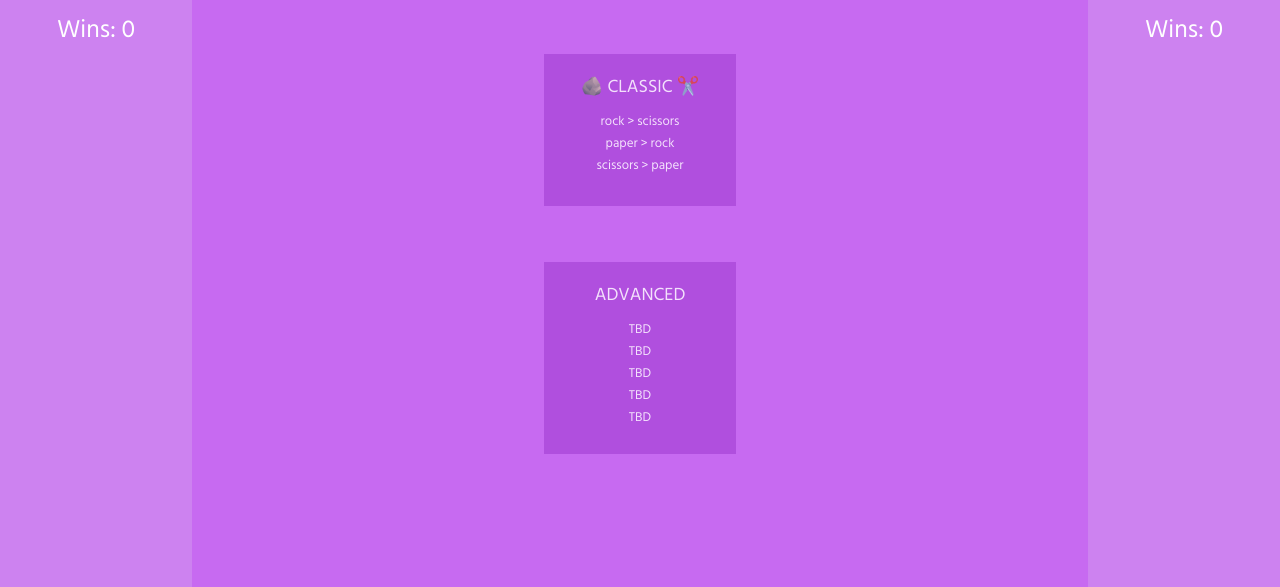
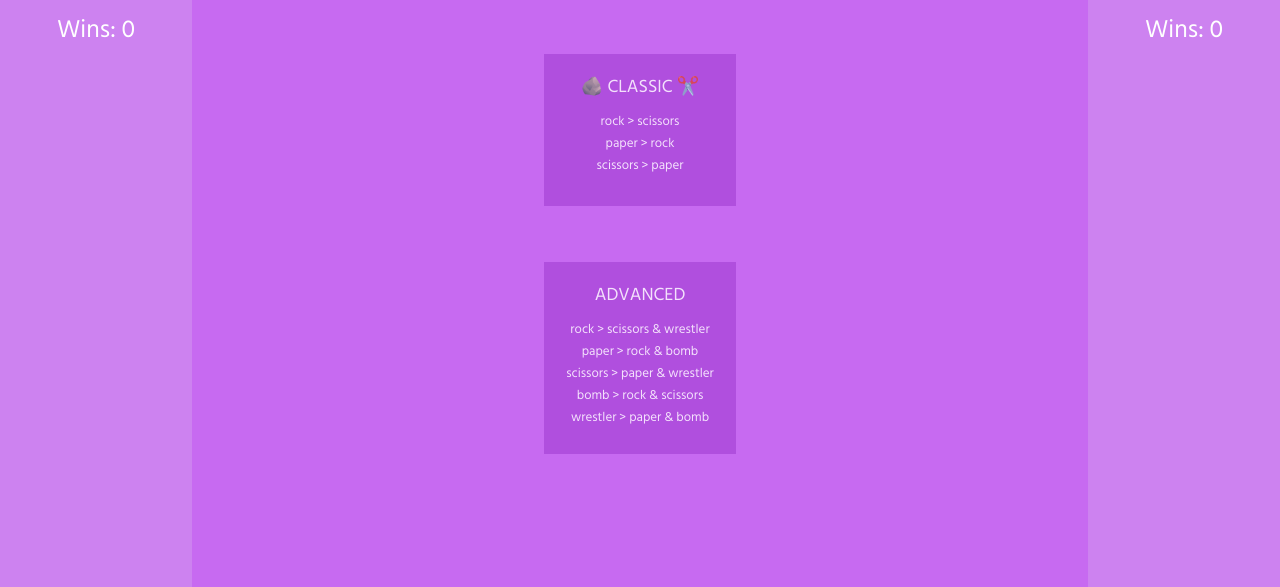
Before and after one commit to JamieCaudill/rock-paper-scissors, a plain HTML site: page index.html in a window 1280 px wide. Shown: the part 213-800 px from the top of the page. Drawn offline with Linux system fonts and the light colour scheme.

Commit message:
feat: Display rules in advanced box

```diff
--- a/index.html
+++ b/index.html
@@ -30,11 +30,11 @@
       <section class="home__selection">
         <box class="home__box home__advanced">
           <p class="home__option">ADVANCED</p>
-          <p class="home__rules">TBD</p>
-          <p class="home__rules">TBD</p>
-          <p class="home__rules">TBD</p>
-          <p class="home__rules">TBD</p>
-          <p class="home__rules">TBD</p>
+          <p class="home__rules">rock > scissors & wrestler</p>
+          <p class="home__rules">paper > rock & bomb</p>
+          <p class="home__rules">scissors > paper & wrestler</p>
+          <p class="home__rules">bomb > rock & scissors</p>
+          <p class="home__rules">wrestler > paper & bomb</p>
         </box>
       </section>
       <section class="fighter fighter--hidden">
```
